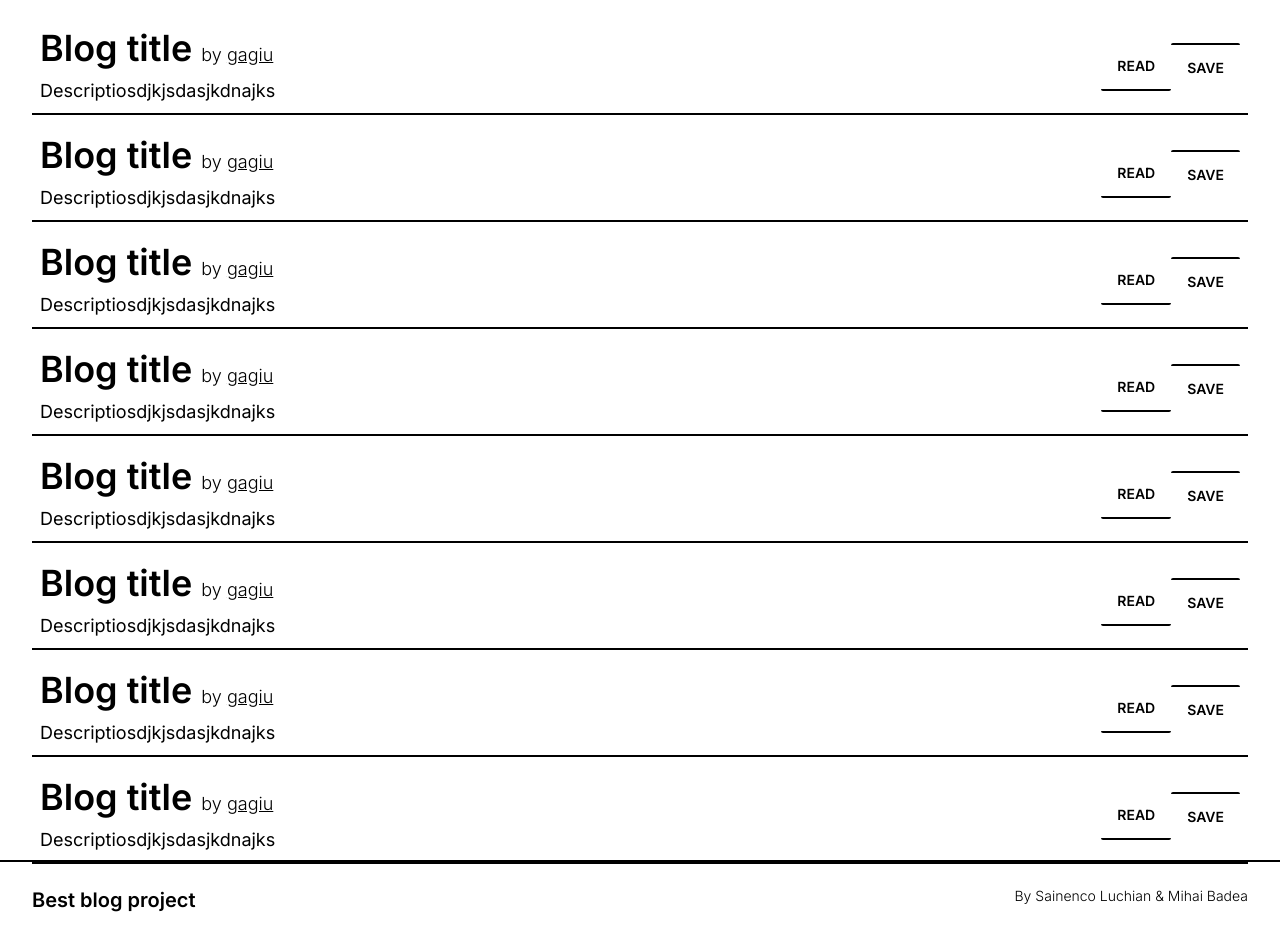
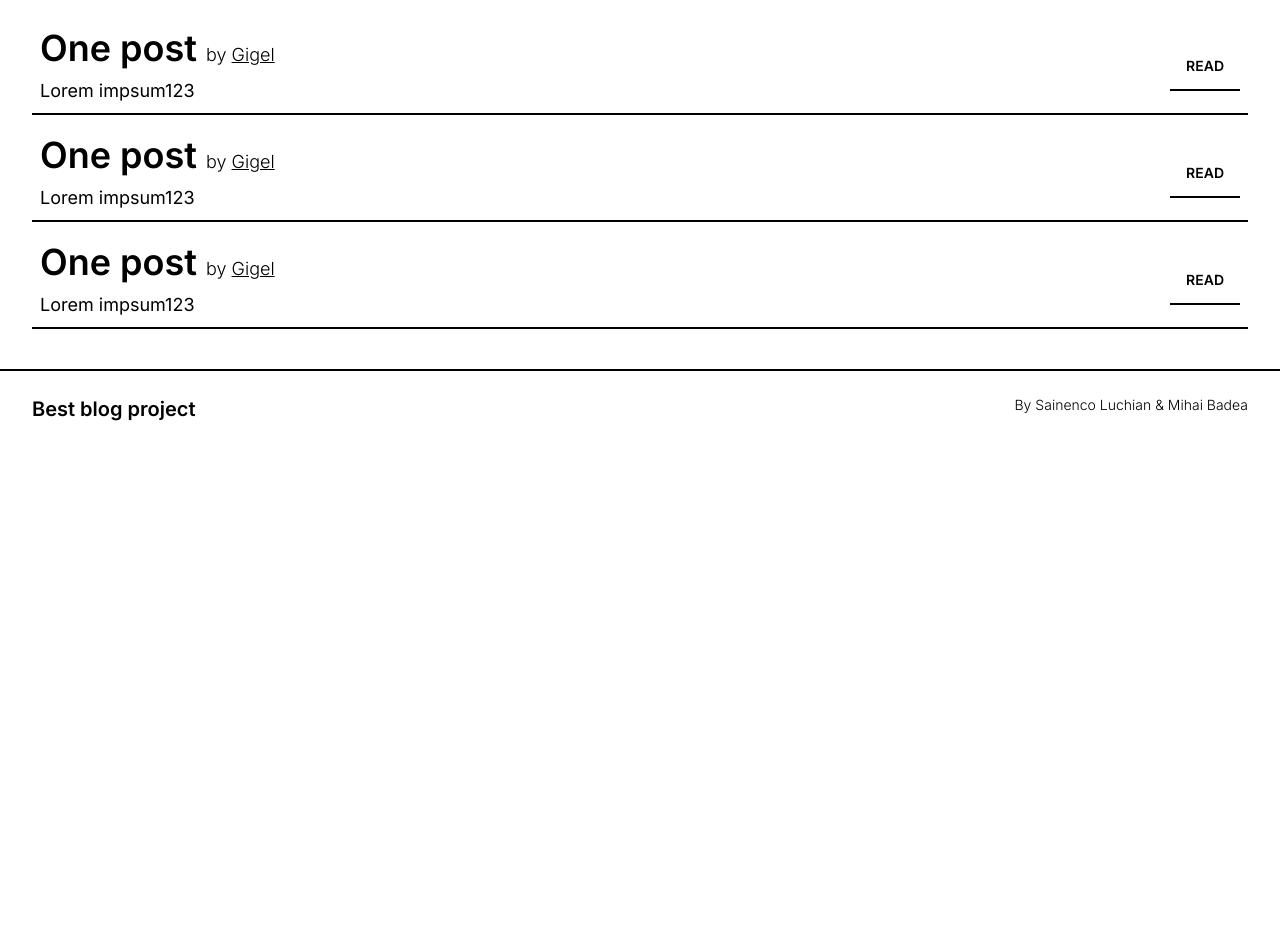
Before and after one commit to LucaSain/best-blog, a Next.js app: page / in a window 1280 px wide. Shown: the part 780-1720 px from the top of the page. After the commit the page ends 1229 px from the top, so only its background shows below. Built offline with nearby package versions, Linux system fonts and the light colour scheme.

Commit message:
Dev: dynamic data

```diff
--- a/src/app/[user]/page.tsx
+++ b/src/app/[user]/page.tsx
@@ -1,6 +1,6 @@
 import Card from "../components/Card";
-
-export default function User() {
+import { posts } from "../explore/page";
+export default async function User({ params }: { params: { user: string } }) {
   return (
     <div className="pt-20 flex flex-col items-center gap-3">
       <div className="p-[2px] bg-gradient-to-tr from-blue-400 to-green-400 rounded-full shadow-lg">
@@ -9,19 +9,21 @@ export default function User() {
           className="h-32 w-32 rounded-full object-fit border-neutral bg-base-100 p-2"
         />
       </div>
-      <h1 className="text-4xl font-semibold">Anton Mihailescu</h1>
+      <h1 className="text-4xl font-semibold">{params.user}</h1>
       <div className="w-1/3 text-lg text-center">
         <h2>Java developer. Fuck c++. Life is fun</h2>
       </div>
       <div className="w-screen flex flex-col gap-3 px-8 mb-10 mt-10">
-        <Card />
-        <Card />
-        <Card />
-        <Card />
-        <Card />
-        <Card />
-        <Card />
-        <Card />
+        {posts.map((post) => {
+          return (
+            <Card
+              key={post.title + post.author}
+              title={post.title}
+              desc={post.desc}
+              author={post.author}
+            />
+          );
+        })}
       </div>
     </div>
   );
--- a/src/app/components/Card.tsx
+++ b/src/app/components/Card.tsx
@@ -1,26 +1,30 @@
 import Link from "next/link";
-export default function Card() {
+import { CardProps } from "../types";
+export default function Card({ title, author, desc }: CardProps) {
   return (
     <div className="h-max w-full p-2 border-b-2 border-neutral flex flex-row items-center">
       <div>
         <div className="text-4xl font-semibold">
-          Blog title{" "}
+          {title}{" "}
           <span className="text-lg font-light">
             by{" "}
             <Link href={"/" + "gagiu"} className="underline cursor-pointer">
-              gagiu{" "}
+              {author}
             </Link>
           </span>
         </div>
-        <div className="text-lg mt-2">Descriptiosdjkjsdasjkdnajks</div>
+        <div className="text-lg mt-2">{desc}</div>
       </div>
       <div className="flex-grow"></div>
-      <div className="btn btn-ghost border-0 border-b-2  border-neutral hover:invert hover:bg-white ">
+      <Link
+        href={"/" + author + "/" + title}
+        className="btn btn-ghost border-0 border-b-2 rounded-none border-neutral hover:invert hover:bg-white "
+      >
         read
-      </div>
-      <div className="btn btn-ghost border-0 border-t-2  border-neutral">
+      </Link>
+      {/* <div className="btn btn-ghost border-0 border-t-2 rounded-none border-neutral">
         save
-      </div>
+      </div> */}
     </div>
   );
 }
--- a/src/app/explore/page.tsx
+++ b/src/app/explore/page.tsx
@@ -1,15 +1,35 @@
 import Card from "../components/Card";
+import { CardProps } from "../types";
+export const posts: Array<CardProps> = [
+  {
+    title: "One post",
+    author: "Gigel",
+    desc: "Lorem impsum123",
+  },
+  {
+    title: "One post",
+    author: "Gigel",
+    desc: "Lorem impsum123",
+  },
+  {
+    title: "One post",
+    author: "Gigel",
+    desc: "Lorem impsum123",
+  },
+];
 export default function Explore() {
   return (
     <div className="min-h-screen w-screen flex flex-col gap-3 px-8 mb-10 pt-20">
-      <Card />
-      <Card />
-      <Card />
-      <Card />
-      <Card />
-      <Card />
-      <Card />
-      <Card />
+      {posts.map((post) => {
+        return (
+          <Card
+            key={post.title + post.author}
+            title={post.title}
+            desc={post.desc}
+            author={post.author}
+          />
+        );
+      })}
     </div>
   );
 }
--- a/src/app/page.tsx
+++ b/src/app/page.tsx
@@ -1,5 +1,5 @@
 import Card from "./components/Card";
-
+import { posts } from "./explore/page";
 export default function Home() {
   return (
     <>
@@ -14,15 +14,12 @@ export default function Home() {
           <br />|
         </div>
       </main>
-      <div className="h-screen w-screen flex flex-col gap-3 px-8 mb-10">
-        <Card />
-        <Card />
-        <Card />
-        <Card />
-        <Card />
-        <Card />
-        <Card />
-        <Card />
+      <div className="h-max w-screen flex flex-col gap-3 px-8 mb-10">
+        {posts.map((post) => {
+          return (
+            <Card title={post.title} author={post.author} desc={post.desc} />
+          );
+        })}
       </div>
     </>
   );
--- a/src/app/types/index.d.ts
+++ b/src/app/types/index.d.ts
@@ -4,3 +4,8 @@ export interface Post {
   text: string;
   author: string;
 }
+export interface CardProps {
+  title: string;
+  author: string;
+  desc: string;
+}
```
Also changed, not shown: src/app/[user]/[post]/page.tsx (+4 -3 lines).
